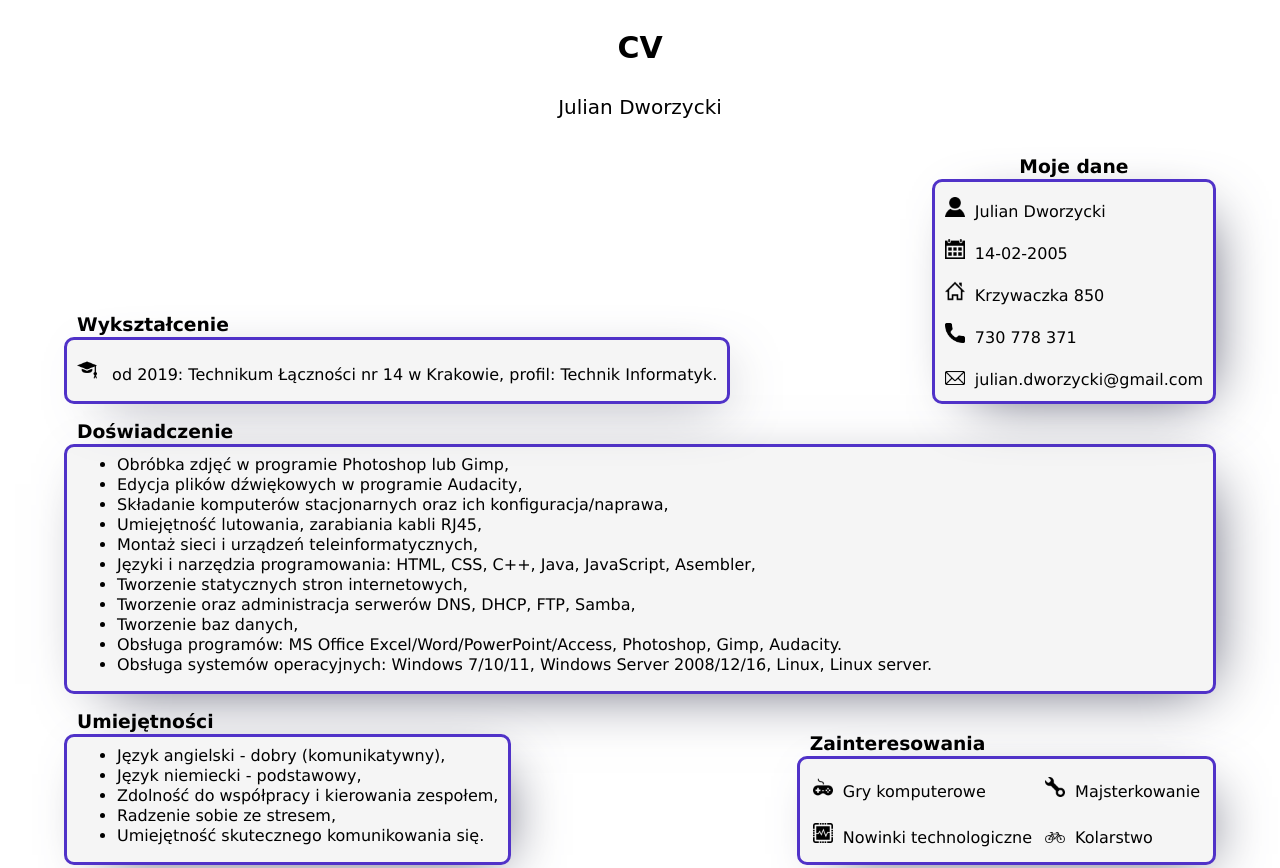
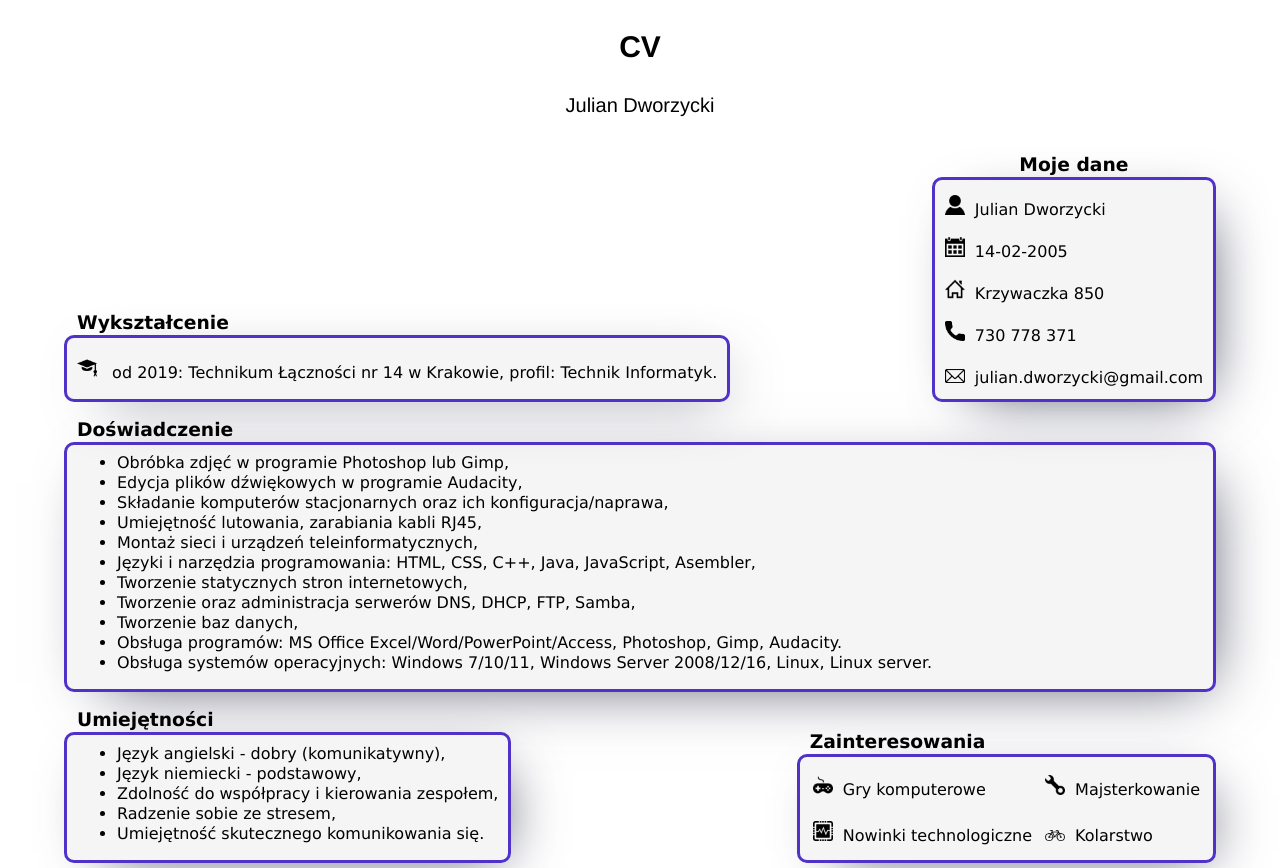
Before and after one commit to MrJujek/CV_1, a plain HTML site: page index.html in a window 1280 px wide. Shown: the top 868 px of the page. Drawn offline with Linux system fonts and the light colour scheme.

Commit message:
Update arkusz.css

```diff
--- a/css/arkusz.css
+++ b/css/arkusz.css
@@ -79,13 +79,13 @@ td > img ~ p,
     font-size: 30px;
     font-weight: bold;
     text-align: center;
-    font-family: Bradley Hand, cursive;
+    font-family: 'Franklin Gothic Medium', 'Arial Narrow', Arial, sans-serif ;
 }
 
 .imie {
     font-size: 20px;
     text-align: center;
-    font-family: Bradley Hand, cursive;
+    font-family: 'Franklin Gothic Medium', 'Arial Narrow', Arial, sans-serif ;
 }
 
 .podpis {
```
